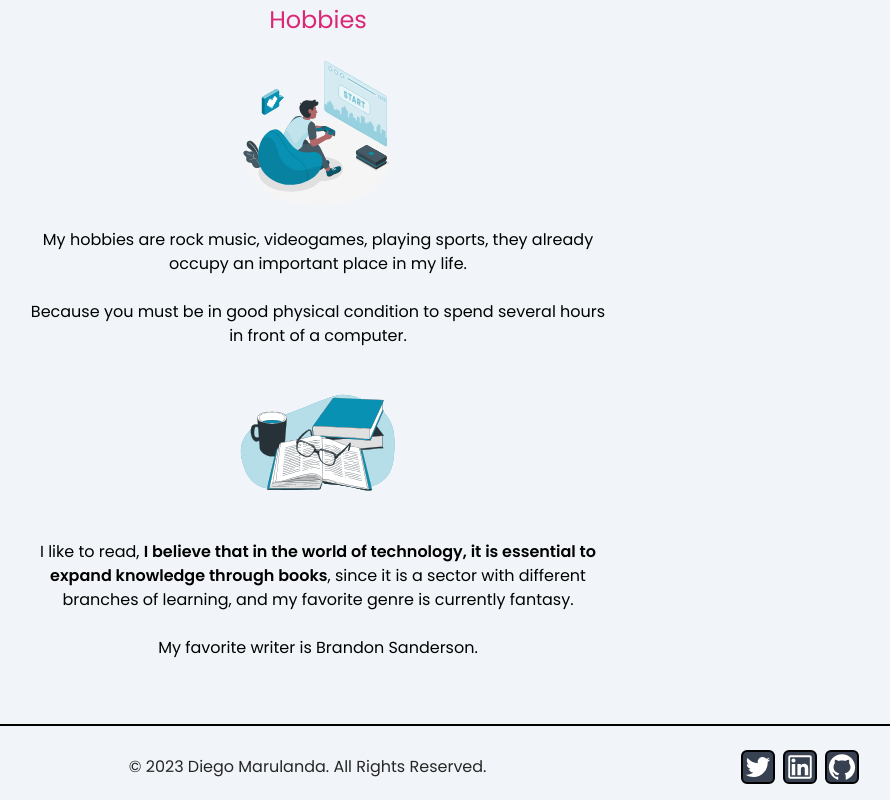
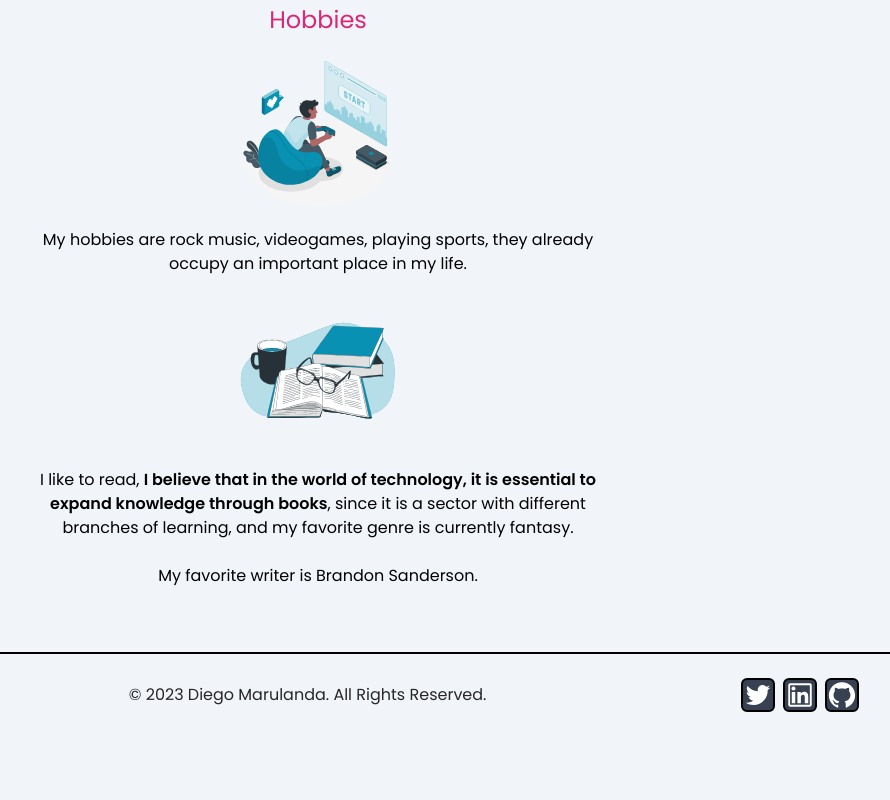
Before and after one commit to DiegoMarulandaB/Portfolio, a Next.js app: page /about in a window 1280 px wide. Shown: the part 1440-2240 px from the top of the page, without its empty margins (146-1036 px from the left). After the commit the page ends 2168 px from the top, so only its background shows below. Built offline with nearby package versions, Linux system fonts and the light colour scheme.

Commit message:
fixes on about

```diff
--- a/src/app/about/page.tsx
+++ b/src/app/about/page.tsx
@@ -94,9 +94,6 @@ const About = () => {
           />
           <p className="text-center text-1xl mx-4 mr-4 mt-4">
             My hobbies are rock music, videogames, playing sports, they already occupy an important place in my life.
-            <br />
-            <br />
-            Because you must be in good physical condition to spend several hours in front of a computer.
           </p>
           <Image
             loading="lazy"
```
